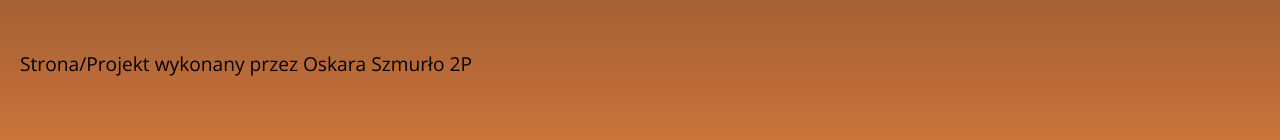
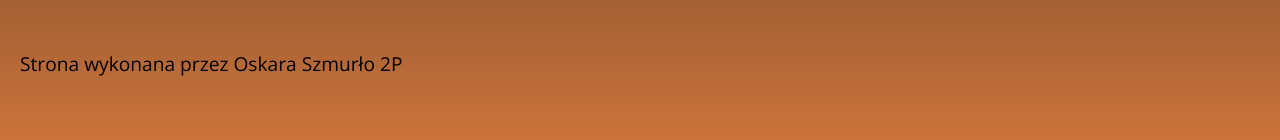
Before and after one commit to bazydanych/bazydanych.github.io, a plain HTML site: page index.html in a window 1280 px wide. Shown: the part 474-614 px from the top of the page. Drawn offline with nearby package versions, Linux system fonts and the light colour scheme.

Commit message:
index.html

```diff
--- a/index.html
+++ b/index.html
@@ -3,18 +3,6 @@
     <meta charset="UTF-8">
     <meta http-equiv="X-UA-Compatible" content="IE=edge">
     <meta name="viewport" content="width=device-width, initial-scale=1">
-
-
-
-<!-- Setup Google Analytics -->
-
-
-
-<!-- You can set your favicon here -->
-<!-- link rel="shortcut icon" type="image/x-icon" href="/favicon.ico" -->
-
-<!-- end custom head snippets -->
-
   </head>
   <body>
     <div class="container-lg px-3 my-5 markdown-body">
@@ -170,6 +158,6 @@ h1, h2, ul {
     </div>
   </body>
 <footer>
-  <p>Strona/Projekt wykonany przez Oskara Szmurło 2P</p>
+  <p>Strona wykonana przez Oskara Szmurło 2P</p>
 </footer>
 </html>
```
